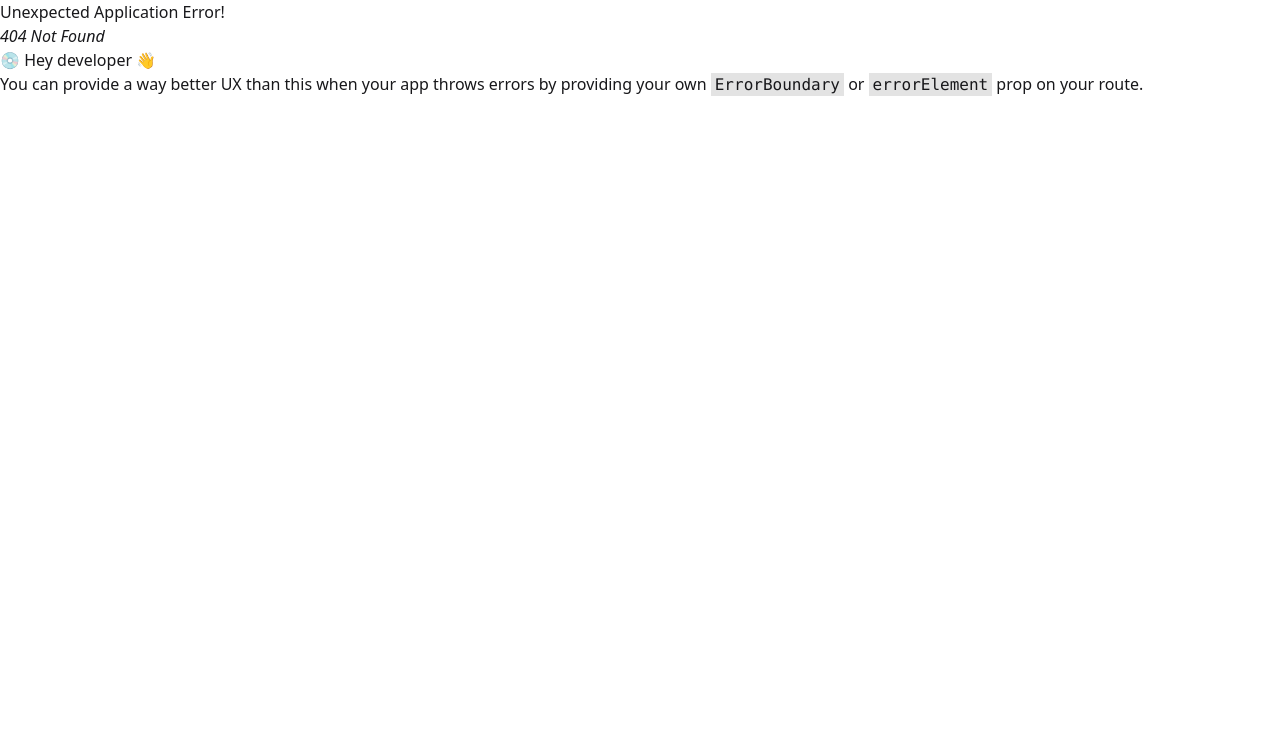
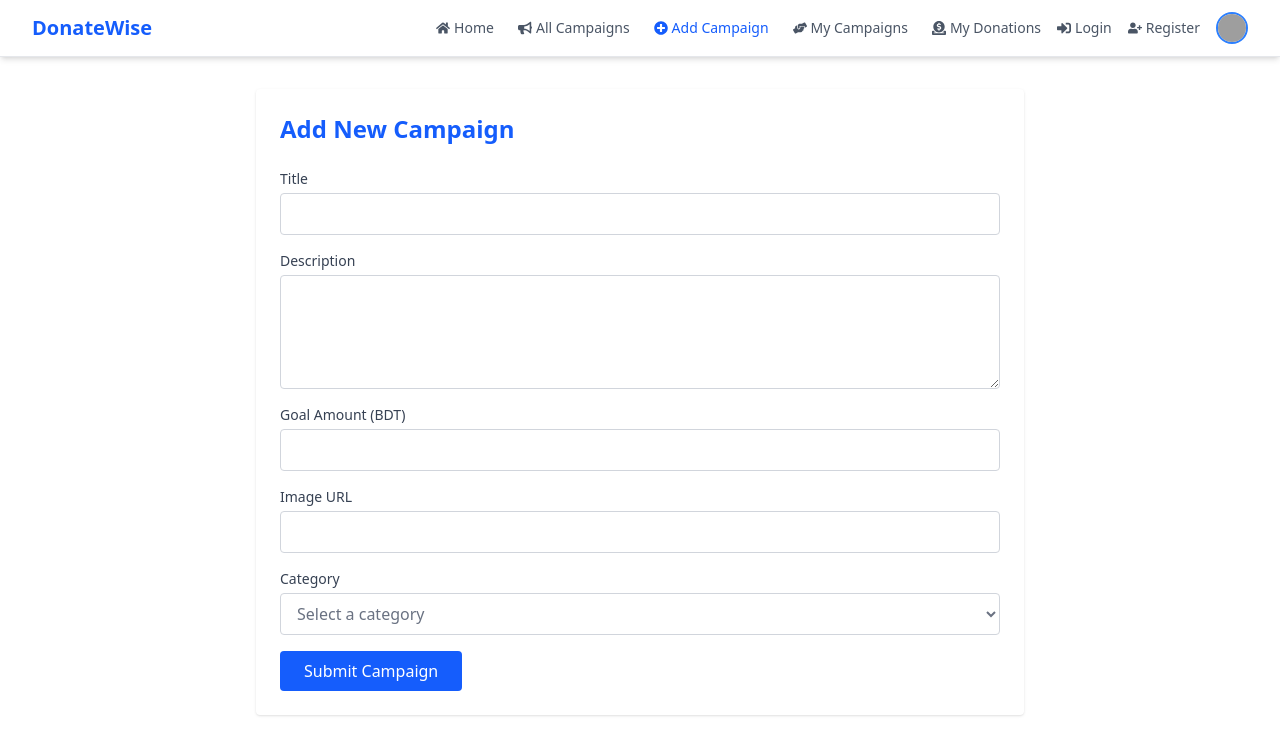
Before and after one commit to AKUL85/Crowd-cube, a React (Vite) app: page /add-campaign in a window 1280 px wide. Before the commit this address had no page. Shown: the top 730 px of the page. Built offline with nearby package versions, Linux system fonts and the light colour scheme; grey boxes are pictures that could not be loaded.

Commit message:
AddCapgain completed

```diff
--- /dev/null
+++ b/src/Component/Login.jsx
@@ -0,0 +1,51 @@
+
+
+const Login = () => {
+
+
+  const handleLogin = (e) => {
+    e.preventDefault();
+
+  };
+
+
+
+  return (
+    <div className="max-w-md mx-auto mt-10 p-6 bg-white dark:bg-gray-900 rounded shadow">
+      <h2 className="text-2xl font-semibold mb-6 text-blue-600 dark:text-blue-400">Login</h2>
+      <form onSubmit={handleLogin} className="space-y-4">
+        <input
+          type="email"
+          name="email"
+          placeholder="Email"
+
+          className="w-full border border-gray-300 dark:border-gray-600 bg-white dark:bg-gray-800 text-black dark:text-white placeholder-gray-500 px-4 py-2 rounded"
+          required
+        />
+        <input
+          type="password"
+          name="password"
+          placeholder="Password"
+
+          className="w-full border border-gray-300 dark:border-gray-600 bg-white dark:bg-gray-800 text-black dark:text-white placeholder-gray-500 px-4 py-2 rounded"
+          required
+        />
+        <button type="submit" className="w-full bg-blue-600 text-white py-2 rounded hover:bg-blue-700">
+          Login
+        </button>
+      </form>
+
+      <div className="mt-4 text-center">
+        <p className="text-gray-600 dark:text-gray-300">Or</p>
+        <button
+
+          className="mt-2 w-full border border-gray-300 dark:border-gray-600 bg-white dark:bg-gray-800 text-black dark:text-white px-4 py-2 rounded hover:bg-gray-100 dark:hover:bg-gray-700"
+        >
+          Sign in with Google
+        </button>
+      </div>
+    </div>
+  );
+};
+
+export default Login;
--- a/src/Component/Navbar.jsx
+++ b/src/Component/Navbar.jsx
@@ -1,4 +1,6 @@
+import { useState } from 'react';
 import { Link, NavLink } from 'react-router-dom';
+import { IoMdMenu, IoMdClose } from "react-icons/io";
 import {
   FaHome,
   FaBullhorn,
@@ -7,26 +9,23 @@ import {
   FaDonate,
   FaSignInAlt,
   FaUserPlus,
-  FaSignOutAlt
 } from 'react-icons/fa';
 
 const Navbar = () => {
   const user = null;
-
-  const handleLogout = () => {
-    console.log("Logout clicked");
-
-  };
+  const [menuOpen, setMenuOpen] = useState(false);
 
   return (
     <nav className="bg-white shadow-md border-b border-gray-200">
       <div className="max-w-7xl mx-auto px-4 sm:px-6 lg:px-8 py-3 flex items-center justify-between">
 
+        {/* Logo */}
         <Link to="/" className="text-xl font-bold text-blue-600">
           DonateWise
         </Link>
 
-
+        {/* Desktop Nav */}
+        <div className='hidden md:flex justify-between md:space-x-4'>
           <div className="flex items-center space-x-6">
             <NavLink
               to="/"
@@ -99,16 +98,48 @@ const Navbar = () => {
                 User
               </div>
             </div>
+          </div>
+        </div>
 
+        {/* Hamburger Icon */}
+        <div className='md:hidden'>
           <button
-            onClick={handleLogout}
-            className="flex items-center space-x-1 text-sm text-gray-600 hover:text-red-600"
+            onClick={() => setMenuOpen(!menuOpen)}
+            className='text-gray-600 text-2xl hover:text-gray-950'
           >
-            <FaSignOutAlt />
-            <span>Log out</span>
+            {menuOpen ? <IoMdClose /> : <IoMdMenu />}
           </button>
         </div>
       </div>
+
+      {/* Mobile Menu */}
+      {menuOpen && (
+        <div className="md:hidden px-4 pb-4 space-y-4">
+          <div className="flex flex-col space-y-2">
+            <NavLink to="/" className="text-gray-700 hover:text-blue-600 flex items-center space-x-2">
+              <FaHome /><span>Home</span>
+            </NavLink>
+            <NavLink to="/campaigns" className="text-gray-700 hover:text-blue-600 flex items-center space-x-2">
+              <FaBullhorn /><span>All Campaigns</span>
+            </NavLink>
+            <NavLink to="/add-campaign" className="text-gray-700 hover:text-blue-600 flex items-center space-x-2">
+              <FaPlusCircle /><span>Add Campaign</span>
+            </NavLink>
+            <NavLink to="/my-campaigns" className="text-gray-700 hover:text-blue-600 flex items-center space-x-2">
+              <FaHandsHelping /><span>My Campaigns</span>
+            </NavLink>
+            <NavLink to="/my-donations" className="text-gray-700 hover:text-blue-600 flex items-center space-x-2">
+              <FaDonate /><span>My Donations</span>
+            </NavLink>
+            <Link to="/login" className="text-gray-700 hover:text-blue-600 flex items-center space-x-2">
+              <FaSignInAlt /><span>Login</span>
+            </Link>
+            <Link to="/register" className="text-gray-700 hover:text-blue-600 flex items-center space-x-2">
+              <FaUserPlus /><span>Register</span>
+            </Link>
+          </div>
+        </div>
+      )}
     </nav>
   );
 };
--- /dev/null
+++ b/src/Component/Register.jsx
@@ -0,0 +1,50 @@
+
+
+const Register = () => {
+
+  const handleRegister = (e) => {
+    e.preventDefault();
+
+  };
+
+
+
+  return (
+    <div className="max-w-md mx-auto mt-10 p-6 bg-white dark:bg-gray-900 rounded shadow">
+      <h2 className="text-2xl font-semibold mb-6 text-green-600 dark:text-green-400">Register</h2>
+      <form onSubmit={handleRegister} className="space-y-4">
+        <input
+          type="email"
+          name="email"
+          placeholder="Email"
+
+          className="w-full border border-gray-300 dark:border-gray-600 bg-white dark:bg-gray-800 text-black dark:text-white placeholder-gray-500 px-4 py-2 rounded"
+          required
+        />
+        <input
+          type="password"
+          name="password"
+          placeholder="Password"
+
+          className="w-full border border-gray-300 dark:border-gray-600 bg-white dark:bg-gray-800 text-black dark:text-white placeholder-gray-500 px-4 py-2 rounded"
+          required
+        />
+        <button type="submit" className="w-full bg-green-600 text-white py-2 rounded hover:bg-green-700">
+          Register
+        </button>
+      </form>
+
+      <div className="mt-4 text-center">
+        <p className="text-gray-600 dark:text-gray-300">Or</p>
+        <button
+
+          className="mt-2 w-full border border-gray-300 dark:border-gray-600 bg-white dark:bg-gray-800 text-black dark:text-white px-4 py-2 rounded hover:bg-gray-100 dark:hover:bg-gray-700"
+        >
+          Sign up with Google
+        </button>
+      </div>
+    </div>
+  );
+};
+
+export default Register;
--- /dev/null
+++ b/src/Component/carousel.jsx
@@ -0,0 +1,11 @@
+import React from 'react';
+
+const carousel = () => {
+    return (
+        <div>
+
+        </div>
+    );
+};
+
+export default carousel;
--- a/src/Layout/AddCampaign.jsx
+++ b/src/Layout/AddCampaign.jsx
@@ -1,11 +1,98 @@
-import React from 'react';
+
 
 const AddCampaign = () => {
-    return (
+
+
+
+
+  const handleSubmit = (e) => {
+    e.preventDefault();
+    const formData=e.target;
+    const title=formData.title.value ;
+    const description=formData.description.value
+    const goal=formData.goal.value ;
+    const image=formData.image.value ;
+    const category=formData.category.value;
+    console.log(title,description,goal,image,category)
+
+
+  };
+
+  return (
+    <div className="max-w-3xl mx-auto mt-8 p-6 bg-white rounded shadow">
+      <h2 className="text-2xl font-semibold text-blue-600 mb-6">Add New Campaign</h2>
+      <form onSubmit={handleSubmit} className="space-y-4">
+
         <div>
+          <label className="block text-sm font-medium text-gray-700">Title</label>
+          <input
+            type="text"
+            name="title"
 
+            className="mt-1 block text-gray-500 w-full border border-gray-300 rounded px-3 py-2"
+            required
+          />
         </div>
-    );
+
+        <div>
+          <label className="block text-sm font-medium text-gray-700">Description</label>
+          <textarea
+            name="description"
+
+            className="mt-1 block text-gray-500 w-full border border-gray-300 rounded px-3 py-2"
+            rows="4"
+            required
+          ></textarea>
+        </div>
+
+        <div>
+          <label className="block text-sm font-medium text-gray-700">Goal Amount (BDT)</label>
+          <input
+            type="number"
+            name="goal"
+
+            className="mt-1 block text-gray-500 w-full border border-gray-300 rounded px-3 py-2"
+            required
+          />
+        </div>
+
+        <div>
+          <label className="block text-sm font-medium text-gray-700">Image URL</label>
+          <input
+            type="text"
+            name="image"
+
+            className="mt-1 block text-gray-500 w-full border border-gray-300 rounded px-3 py-2"
+            required
+          />
+        </div>
+
+        <div>
+          <label className="block text-sm font-medium text-gray-700">Category</label>
+          <select
+            name="category"
+
+            className="mt-1 block text-gray-500 w-full border border-gray-300 rounded px-3 py-2"
+            required
+          >
+            <option value="">Select a category</option>
+            <option value="health">Health</option>
+            <option value="education">Education</option>
+            <option value="disaster">Disaster Relief</option>
+            <option value="orphanage">Orphanage</option>
+            <option value="other">Other</option>
+          </select>
+        </div>
+
+        <button
+          type="submit"
+          className="bg-blue-600 text-white px-6 py-2 rounded hover:bg-blue-700 transition"
+        >
+          Submit Campaign
+        </button>
+      </form>
+    </div>
+  );
 };
 
 export default AddCampaign;
--- a/src/Layout/Home.jsx
+++ b/src/Layout/Home.jsx
@@ -2,7 +2,7 @@ import React from 'react';
 
 const Home = () => {
     return (
-        <div>
+        <div className='max-w-7xl mx-auto '>
 
         </div>
     );
```
Also changed, not shown: src/main.jsx (+35 -0 lines). Lines whose indentation alone changed are shown as unchanged.
